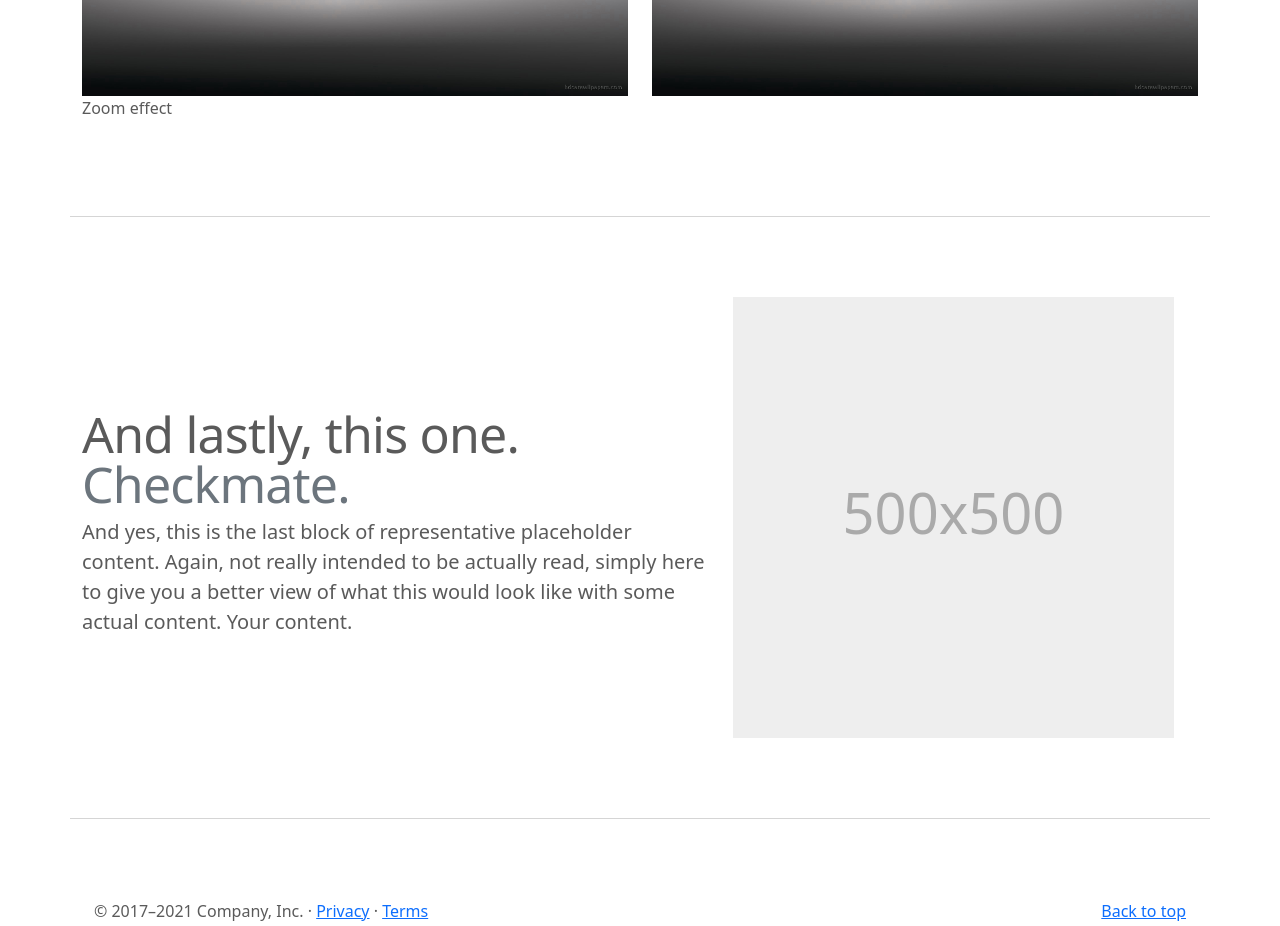
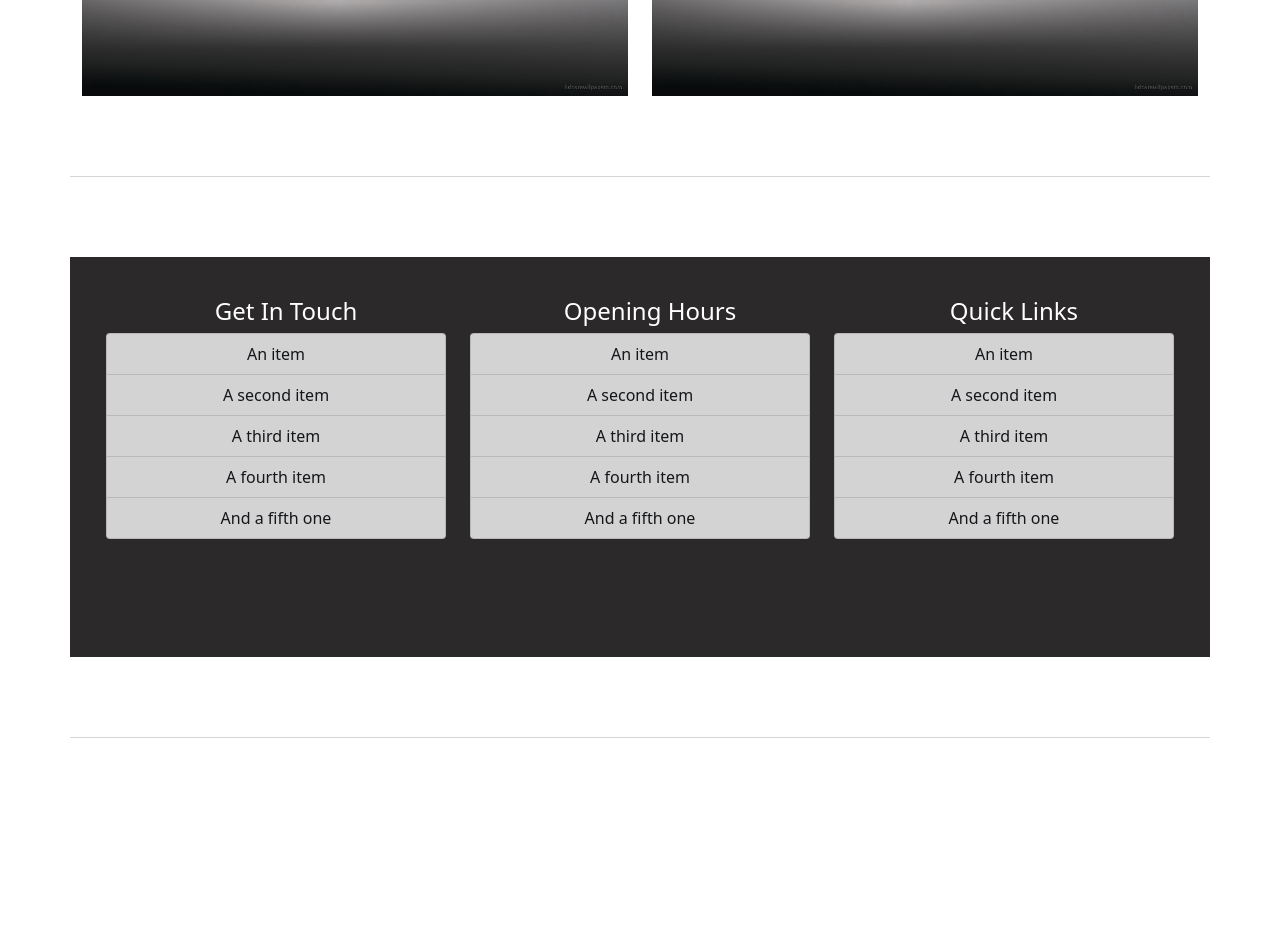
Before and after one commit to baherihossein/Car, a plain HTML site: page index.html in a window 1280 px wide. Shown: the part 2944-3870 px from the top of the page. After the commit the page ends 3810 px from the top, so only its background shows below. Drawn offline with Linux system fonts and the light colour scheme; files that its build step writes are made by us from their sources.

Commit message:
ضصضصص
ضصضص

```diff
--- a/css.css
+++ b/css.css
@@ -32,3 +32,11 @@ padding: 30px;}
         }
         .cards{height: 500px;
         background-color: lightgray;}
+
+        .footerEnd{
+            background-color: rgb(43, 41, 41);
+            color: white;
+            height: 400px;
+        text-align: center;
+        padding-top: 40px;
+    }
--- a/index.html
+++ b/index.html
@@ -50,13 +50,14 @@
 <header>
   <nav class="navbar navbar-expand-md navbar-dark fixed-top bg-dark">
     <div class="container-fluid">
-      <a class="navbar-brand" href="#"><img src="logo-light.png"></a>
+      <a class="navbar-brand" href="#"><img src="logo-light.png" width="100px"></a>
       <button class="navbar-toggler" type="button" data-bs-toggle="collapse" data-bs-target="#navbarCollapse" aria-controls="navbarCollapse" aria-expanded="false" aria-label="Toggle navigation">
         <span class="navbar-toggler-icon"></span>
       </button>
       <div class="collapse navbar-collapse" id="navbarCollapse">
         <ul class="navbar-nav me-auto mb-2 mb-md-0">
           <li class="nav-item">
+            <span class="glyphicon glyphicon-home"></span>
             <a class="nav-link active" aria-current="page" href="#">Home</a>
           </li>
           <li class="nav-item">
@@ -125,6 +126,7 @@
       <span class="visually-hidden">Next</span>
     </button>
   </div>
+
   <div class="searchBrand">
     <h4>Search by Brand</h4>
     <div class="brandImages">
@@ -240,7 +242,6 @@
             </div>
           </div>
         </div>
-
       </div>
     </div>
 
@@ -252,10 +253,10 @@
         <p class="lead">Some great placeholder content for the first featurette here. Imagine some exciting prose here.</p>
         <label for="customRange1" class="form-label">Example range</label>
           <input type="range" class="form-range" id="customRange1">
-      </div>
-      <div class="col-md-2">
-        <img src="images/bg/lamborghini-hd-wallpaper-download-10.jpg" class="img-fluid" alt="...">
-      </div>
+            </div>
+               <div class="col-md-2">
+                  <img src="images/bg/lamborghini-hd-wallpaper-download-10.jpg" class="img-fluid" alt="..." height="300px">
+                    </div>
 
          <div class="col-md-2">
           <img src="images/bg/lamborghini-hd-wallpaper-download-10.jpg" class="img-fluid" alt="..">
@@ -264,21 +265,23 @@
 
       <div class="col-md-2">
         <img src="images/bg/lamborghini-hd-wallpaper-download-10.jpg" class="img-fluid" alt="...">
-
     </div>
 
     <hr class="featurette-divider">
+
     <div class="container">
       <div class="row">
         <div class="col">
-         <!--Zoom effect-->
-<div class="view overlay zoom">
-  <img src="images/bg/lamborghini-hd-wallpaper-download-1.jpg" class="img-fluid " alt="smaple image">
-  <div class="mask flex-center">
-      <p class="white-text">Zoom effect</p>
-  </div>
-</div>
+          <div
+          class="bg-image hover-overlay ripple shadow-1-strong rounded"
+          data-mdb-ripple-color="light"
+        >
+          <img src="images/bg/lamborghini-hd-wallpaper-download-1.jpg" class="w-100" />
+          <a href="#!">
+            <div class="mask" style="background-color: rgba(251, 251, 251, 0.2)"></div>
+          </a>
         </div>
+                </div>
         <div class="col">
           <img src="images/bg/lamborghini-hd-wallpaper-download-1.jpg" class="img-fluid" alt="...">
         </div>
@@ -287,31 +290,47 @@
     </div>
 
     <hr class="featurette-divider">
+    <div class="footerEnd">
 
-    <div class="row featurette">
-      <div class="col-md-7">
-        <h2 class="featurette-heading">And lastly, this one. <span class="text-muted">Checkmate.</span></h2>
-        <p class="lead">And yes, this is the last block of representative placeholder content. Again, not really intended to be actually read, simply here to give you a better view of what this would look like with some actual content. Your content.</p>
-      </div>
-      <div class="col-md-5">
-        <svg class="bd-placeholder-img bd-placeholder-img-lg featurette-image img-fluid mx-auto" width="500" height="500" xmlns="http://www.w3.org/2000/svg" role="img" aria-label="Placeholder: 500x500" preserveAspectRatio="xMidYMid slice" focusable="false"><title>Placeholder</title><rect width="100%" height="100%" fill="#eee"/><text x="50%" y="50%" fill="#aaa" dy=".3em">500x500</text></svg>
-
+    <div class="container">
+      <div class="row">
+        <div class="col">
+          <h4>Get In Touch</h4>
+          <ul class="list-group">
+            <li class="list-group-item list-group-item-dark">An item</li>
+            <li class="list-group-item list-group-item-dark">A second item</li>
+            <li class="list-group-item list-group-item-dark">A third item</li>
+            <li class="list-group-item list-group-item-dark">A fourth item</li>
+            <li class="list-group-item list-group-item-dark">And a fifth one</li>
+          </ul>
+        </div>
+        <div class="col">
+          <h4>Opening Hours</h4>
+          <ul class="list-group">
+            <li class="list-group-item list-group-item-dark">An item</li>
+            <li class="list-group-item list-group-item-dark">A second item</li>
+            <li class="list-group-item list-group-item-dark">A third item</li>
+            <li class="list-group-item list-group-item-dark">A fourth item</li>
+            <li class="list-group-item list-group-item-dark">And a fifth one</li>
+          </ul>
+        </div>
+        <div class="col">
+          <h4>Quick Links</h4>
+          <ul class="list-group">
+            <li class="list-group-item list-group-item-dark">An item</li>
+            <li class="list-group-item list-group-item-dark">A second item</li>
+            <li class="list-group-item list-group-item-dark">A third item</li>
+            <li class="list-group-item list-group-item-dark">A fourth item</li>
+            <li class="list-group-item list-group-item-dark">And a fifth one</li>
+          </ul>
+        </div>
       </div>
     </div>
-
+  </div>
     <hr class="featurette-divider">
 
-    <!-- /END THE FEATURETTES -->
-
-  </div><!-- /.container -->
 
 
-  <!-- FOOTER -->
-  <footer class="container">
-    <p class="float-end"><a href="#">Back to top</a></p>
-    <p>&copy; 2017–2021 Company, Inc. &middot; <a href="#">Privacy</a> &middot; <a href="#">Terms</a></p>
-  </footer>
-</main>
 
 
     <script src="assets/dist/js/bootstrap.bundle.min.js"></script>
```
